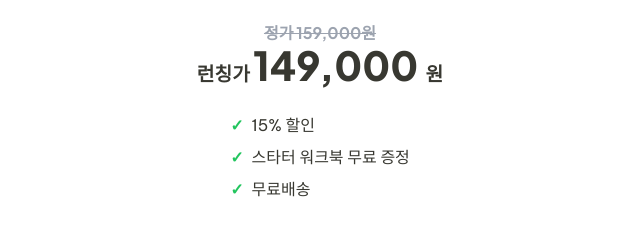
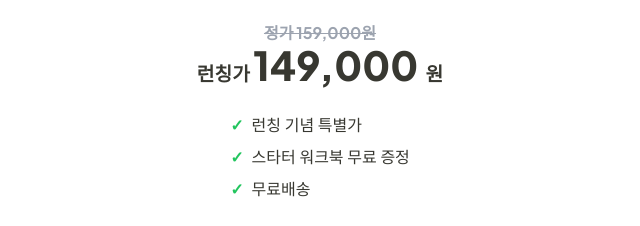
Before and after one commit to tpark86/papaya-waitlist, a website: page index.html in a window 1280 px wide. Shown: the part 6301-6527 px from the top of the page, 320-960 px from the left. Drawn offline with nearby package versions, Linux system fonts and the light colour scheme.

Commit message:
fix: update bottom CTA checklist item to 런칭 기념 특별가

```diff
--- a/index.html
+++ b/index.html
@@ -849,7 +849,7 @@
             <p class="font-headline font-black text-on-surface" style="font-size: 2.5rem; line-height: 1; margin: 0;"><span style="font-size: 1.2rem;">런칭가 </span>149,000 <span style="font-size: 1.2rem;">원</span></p>
           </div>
           <div class="relative z-10 font-body text-on-surface" style="font-size: 1rem; line-height: 2; display: block; text-align: left; width: fit-content; margin-left: auto; margin-right: auto;">
-            <div><span style="color: #22c55e; font-weight: 700; margin-right: 8px;">✓</span>15% 할인</div>
+            <div><span style="color: #22c55e; font-weight: 700; margin-right: 8px;">✓</span>런칭 기념 특별가</div>
             <div><span style="color: #22c55e; font-weight: 700; margin-right: 8px;">✓</span>스타터 워크북 무료 증정</div>
             <div><span style="color: #22c55e; font-weight: 700; margin-right: 8px;">✓</span>무료배송</div>
           </div>
```
